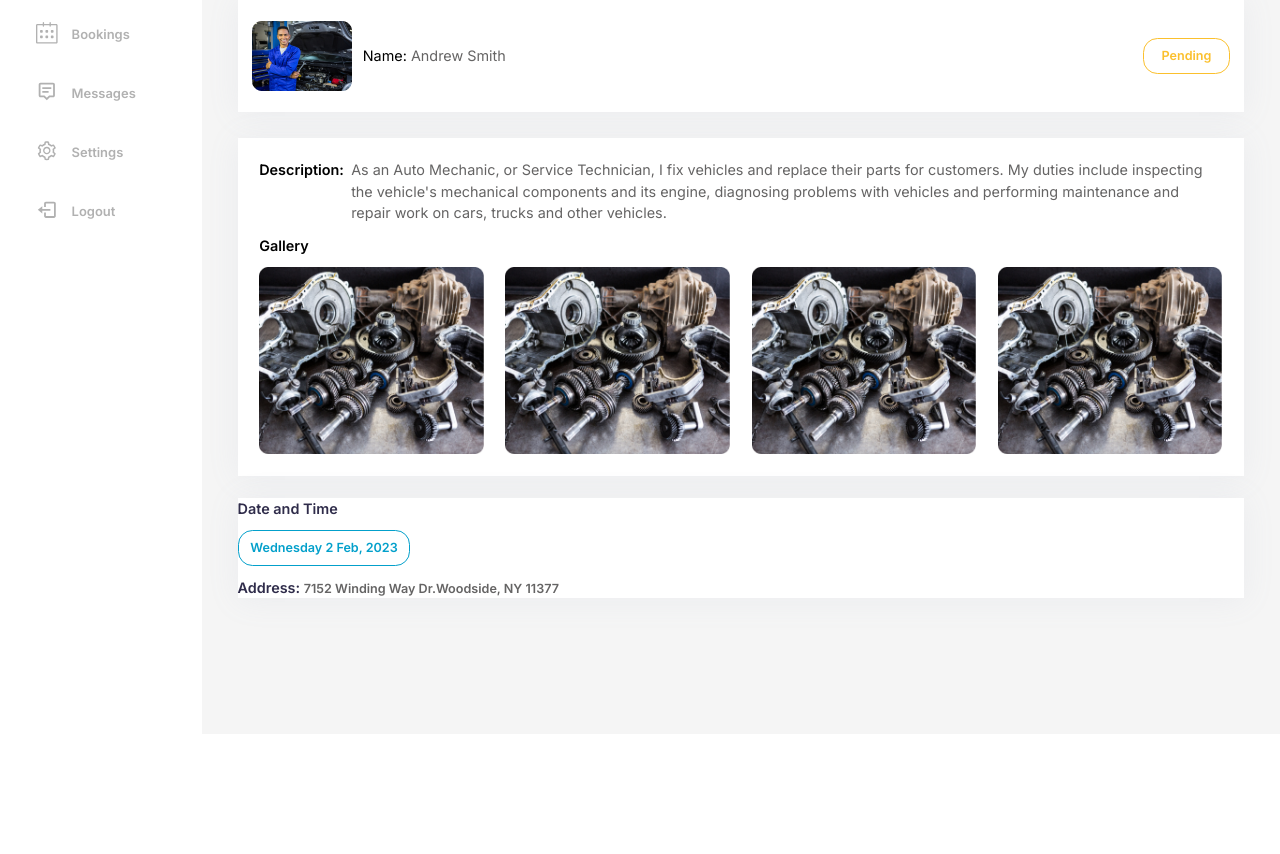
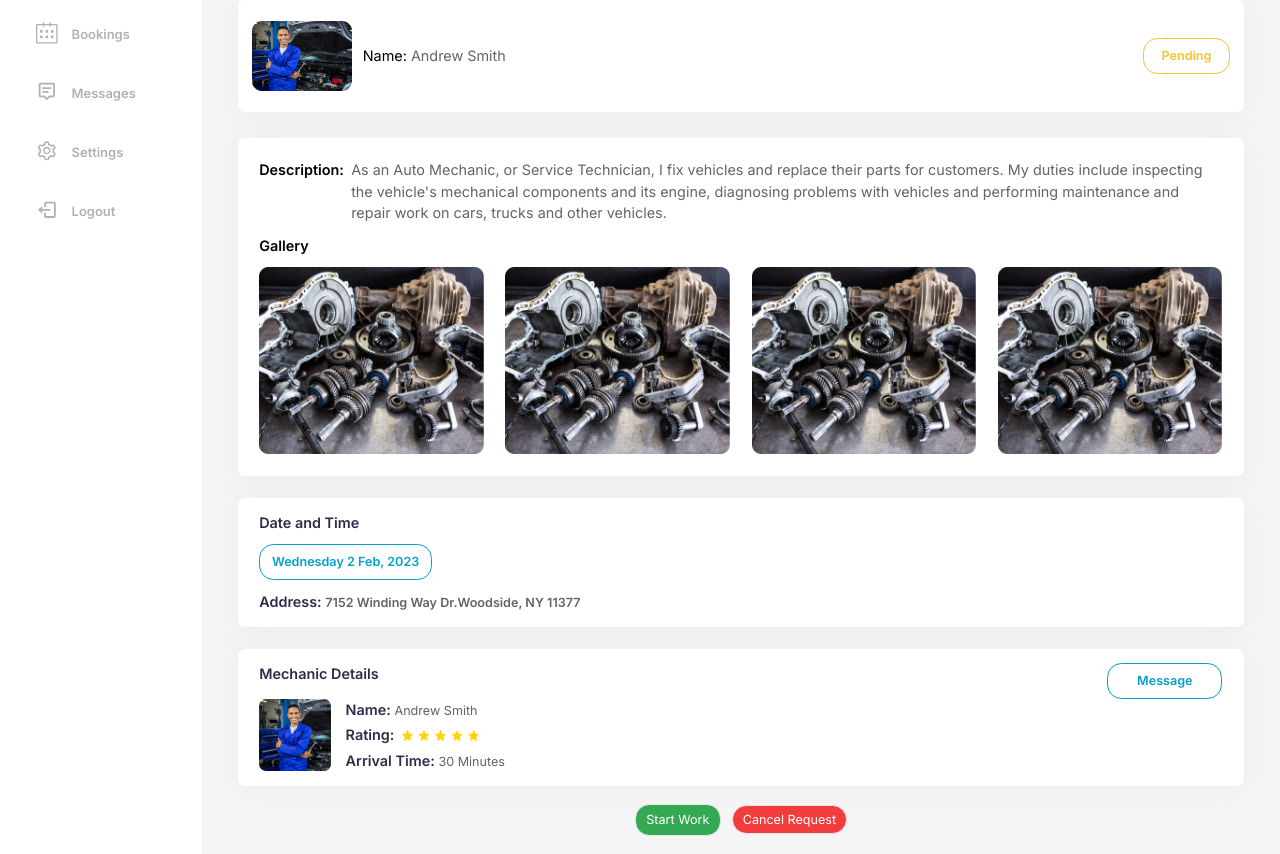
Before and after one commit to ugb-access/tassleeh-web, a Next.js app: page /user-dashboard/bookings/requests-detail in a window 1280 px wide. Shown: the part 140-994 px from the top of the page. Before the commit the page ends 874 px from the top, so only its background shows below. Built offline with nearby package versions, Linux system fonts and the light colour scheme.

Commit message:
request detail page added in booking with mechanic detail section

```diff
--- a/components/common/RequestDescription.js
+++ b/components/common/RequestDescription.js
@@ -9,7 +9,6 @@ const RequestDescription = ({ item, descriptionText, data }) => {
 				<h1 className="my-3 text-base font-semibold">Gallery</h1>
 				<div className="grid grid-cols-4 gap-6">
 					{data?.map((item, index) => {
-						console.log(item);
 						return <img className="w-full h-full" src={item?.image} alt="" />;
 					})}
 				</div>
--- a/components/dashboard/request-datetime.js
+++ b/components/dashboard/request-datetime.js
@@ -3,7 +3,7 @@ import Button from "../Button";
 const DateTime = ({ address }) => {
 	return (
 		<>
-			<div className="header0 flex flex-col gap-y-3 bg-[#ffffff]">
+			<div className="header0 flex flex-col gap-y-3 bg-[#ffffff] py-4 px-6">
 				<h1 className="text-[#2F2C4A] font-semibold">Date and Time</h1>
 				<Button
 					// onClick={currentClick}
--- a/pages/user-dashboard/bookings/requests-detail.js
+++ b/pages/user-dashboard/bookings/requests-detail.js
@@ -4,6 +4,7 @@ import MiniHeader from "../../../components/dashboard/mini-header";
 import { IoIosArrowRoundBack } from "react-icons/io";
 import RequestDescription from "../../../components/common/RequestDescription";
 import DateTime from "../../../components/dashboard/request-datetime";
+import Button from "../../../components/Button";
 const BookingDetailData = [
 	{
 		icon: "/images/booking.png",
@@ -58,6 +59,53 @@ include inspecting the vehicle's mechanical components and its engine, diagnosin
 			<div className="mt-6">
 				<DateTime address={"7152 Winding Way Dr.Woodside, NY 11377"} />
 			</div>
+			<div className="header0 px-6 py-4 bg-[#ffffff] mt-6">
+				<div className="flex justify-between">
+					<h1 className="text-[#2F2C4A] font-semibold">Mechanic Details</h1>
+					<Button
+						// onClick={currentClick}
+						text="Message"
+						customClass=" border border-primary hover:bg-primary hover:text-white rounded-2xl p-2 text-sm font-semibold text-primary w-20 sm:!w-32 h-8 sm:!h-10 whitespace-nowrap"
+					/>
+				</div>
+				<div className="flex items-center gap-4">
+					<div>
+						<img className="h-20" src="/images/booking2.png" alt="" />
+					</div>
+					<div className="flex flex-col gap-y-1">
+						<h1 className="text-[#2F2C4A] font-semibold">
+							Name:{" "}
+							<span className="text-[#656464] text-sm font-normal">
+								Andrew Smith
+							</span>
+						</h1>
+						<h1 className="text-[#2F2C4A] font-semibold flex gap-2 items-center">
+							Rating:{" "}
+							<span>
+								<img className="h-3" src="/images/star.png" alt="" />
+							</span>
+						</h1>
+						<h1 className="text-[#2F2C4A] font-semibold">
+							Arrival Time:{" "}
+							<span className="text-[#656464] font-normal text-sm">
+								30 Minutes
+							</span>
+						</h1>
+					</div>
+				</div>
+			</div>
+			<div className="flex justify-center items-center gap-3 mt-5">
+				<Button
+					// onClick={currentClick}
+					text="Start Work"
+					customClass="border !w-24 !h-9 bg-[#34A853] text-sm text-white rounded-2xl"
+				/>
+				<Button
+					// onClick={currentClick}
+					text="Cancel Request"
+					customClass="border !w-32 !h-8 bg-[#F33C3C] text-sm text-white rounded-2xl"
+				/>
+			</div>
 		</>
 	);
 };
--- a/styles/globals.css
+++ b/styles/globals.css
@@ -30,6 +30,7 @@ span {
 }
 .header0 {
 	box-shadow: 0px 2px 30px rgba(146, 153, 184, 0.102);
+	border-radius: 0.5rem;
 }
 /* -----------------line--------------------------- */
 .line::after {
```
Also changed, not shown: public/images/booking2.png (added).
